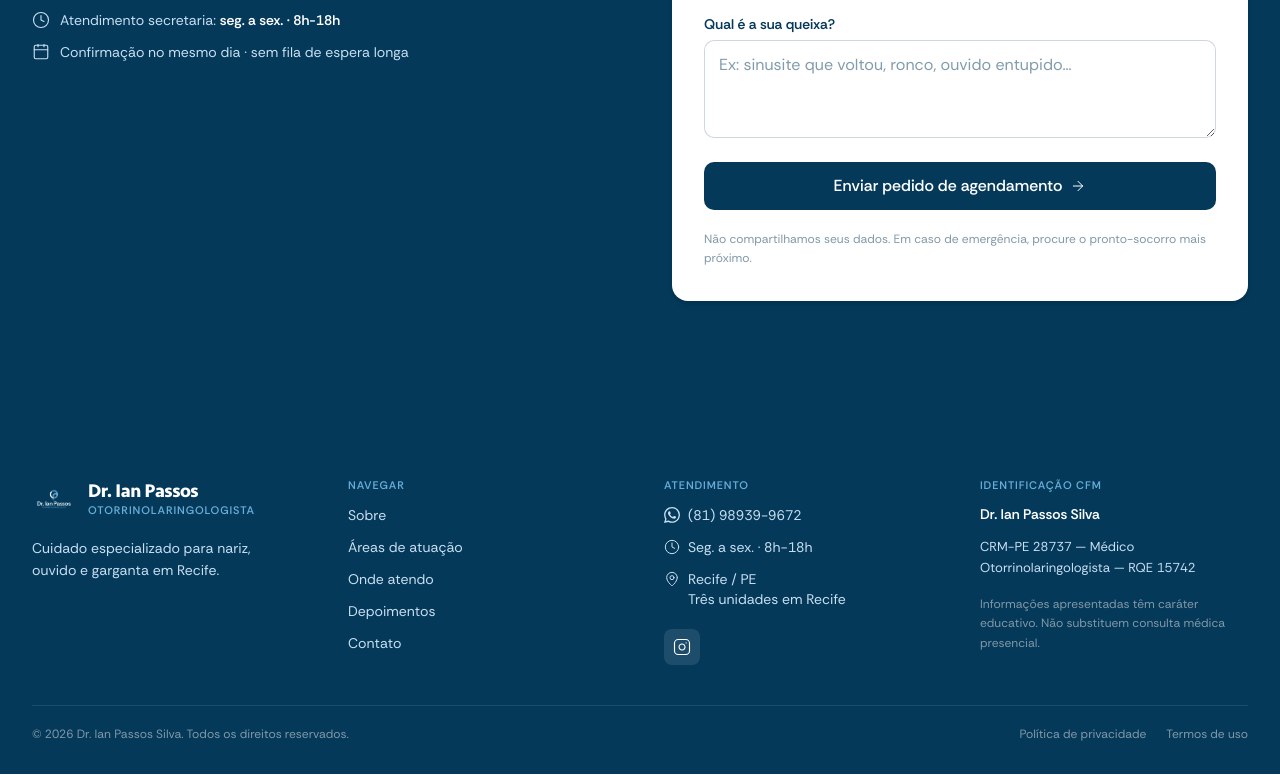
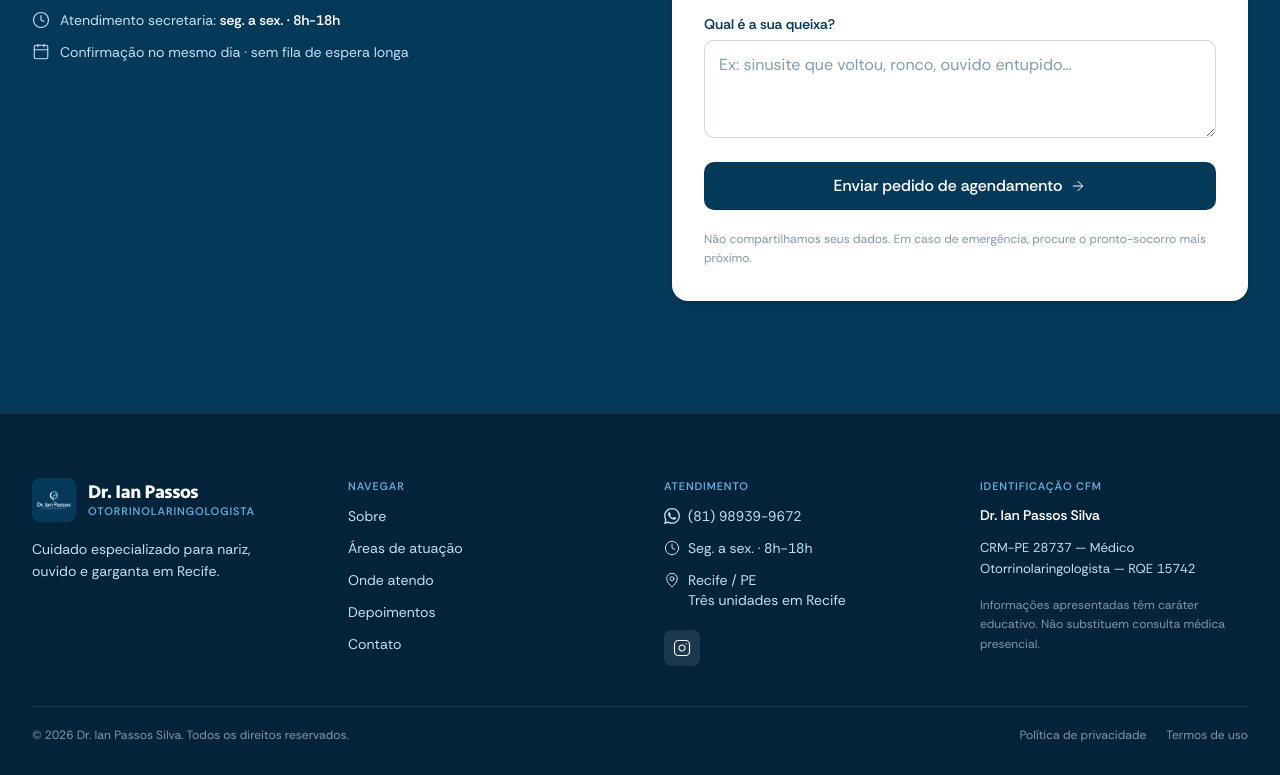
Before and after one commit to Docgabtxsmed/site-dr-ian-passos, a Next.js app in the folder app/: page / in a window 1280 px wide. Shown: the part 4102-4877 px from the top of the page. Built offline with nearby package versions, Linux system fonts and the light colour scheme.

Commit message:
footer ajustado o contraste com o cta

```diff
--- a/app/src/components/Footer.tsx
+++ b/app/src/components/Footer.tsx
@@ -40,7 +40,7 @@ const labelClass =
 
 export function Footer() {
   return (
-    <footer className="bg-[#043959] text-white">
+    <footer className="bg-[#02233A] text-white border-t border-white/10">
       <div className="mx-auto max-w-7xl px-4 sm:px-6 lg:px-8 pt-16 pb-8">
         <div className="grid grid-cols-1 sm:grid-cols-2 lg:grid-cols-4 gap-10 lg:gap-12">
           <div className="flex flex-col gap-4 max-w-[260px]">
```
